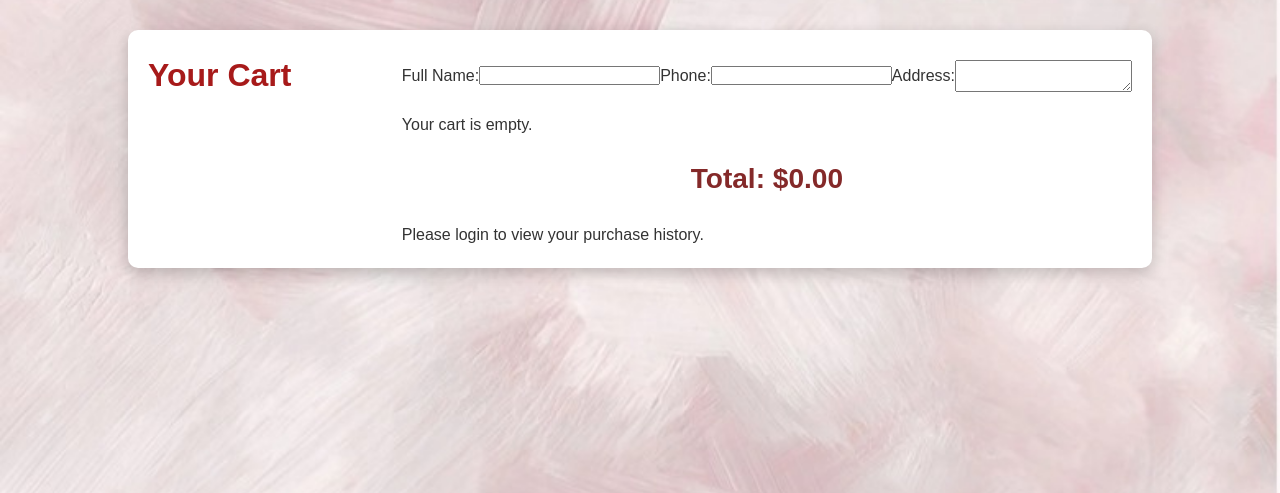
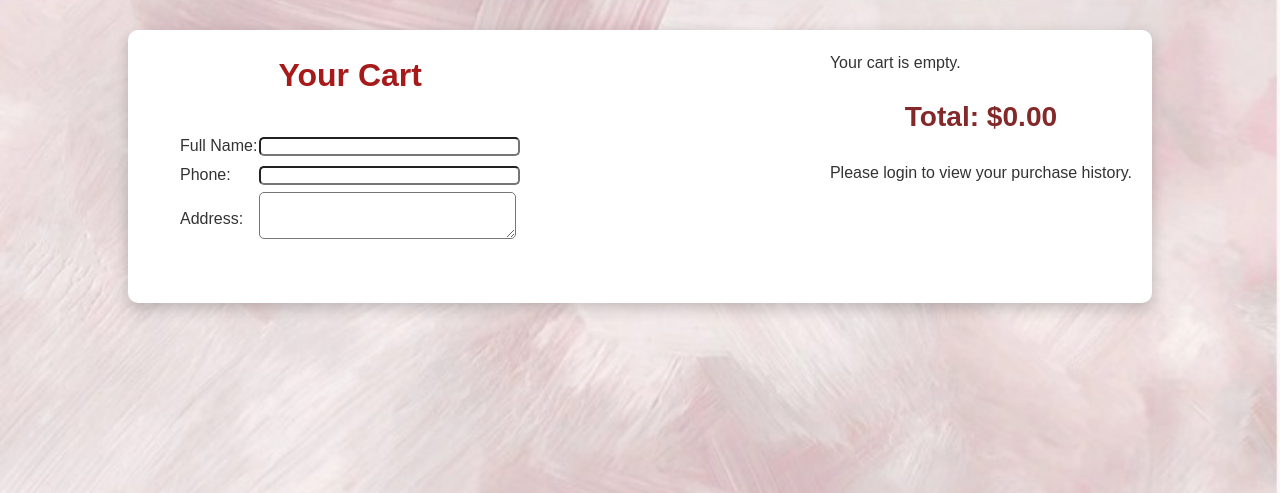
Before and after one commit to doooooo/e-commerce, a PHP site: page /cart.php in a window 1280 px wide. Shown: the part 128-621 px from the top of the page. Run offline with PHP 8.4, Linux system fonts and the light colour scheme; data comes from the database, SQL or seed files in the repository; data that the repository does not hold is empty.

Commit message:
improve styling

```diff
--- a/app/cart.php
+++ b/app/cart.php
@@ -69,9 +69,20 @@ $total_price = 0;
 
     <!-- Cart Section -->
     <section class="container cart-container">
-        <h2 class="cart-title">Your Cart</h2>
+        <div>
+            <h2 class="cart-title">Your Cart</h2>
+            <table style="margin: 30px">
+                <tr><td><label for="name">Full Name:</label></td><td><input type="text" size="30" id="name" name="name" required></td></tr>
+                <tr></tr>
+                <tr><td><label for="phone">Phone:</label></td><td><input type="text" size="30" id="phone" name="phone" required></td></tr>
+                <tr></tr>
+                <tr><td><label for="addr">Address:</label></td><td><textarea name="addr" cols="30" rows="3" required></textarea></td></tr>
+                <tr><td></td><td></td></tr>
+                <tr><td></td><td></td></tr>
+            </table>
+        </div>
         <form id="cart-form" class="cart-form" action="checkout.php" method="POST">
-             <div class="cart-items flex" style="margin-top: 10px;">
+             <!-- <div class="cart-items flex" style="margin-top: 10px;">
                     <label for="name">Full Name:</label>
                     <input type="text" id="name" name="name" required>
 
@@ -80,7 +91,7 @@ $total_price = 0;
 
                     <label for="addr">Address:</label>
                     <textarea name="addr" required></textarea>
-                </div>
+                </div> -->
             <div class="cart-items flex">
                 <?php if ($cart_items->num_rows > 0): ?>
                     <?php while ($item = $cart_items->fetch_assoc()): ?>
--- a/app/purchases-history.css
+++ b/app/purchases-history.css
@@ -54,13 +54,15 @@
 }
 
 .back-to-home {
-    display: inline-block;
+    display: block;
+    margin: auto;
+    width: 160px;
     padding: 10px 20px;
     background-color:rgb(167, 26, 26);
     color: #fff;
     text-decoration: none;
     font-size: 1.1rem;
-    border-radius: 5px;
+    border-radius: 8px;
     transition: background-color 0.3s ease;
 
 }
--- a/app/styles.css
+++ b/app/styles.css
@@ -375,3 +375,7 @@ form {
     width: 120px;
     height: 120px;
 }
+
+input,textarea{
+    border-radius: 5px;
+}
```
Also changed, not shown: app/purchase-history.php (+11 -8 lines).
